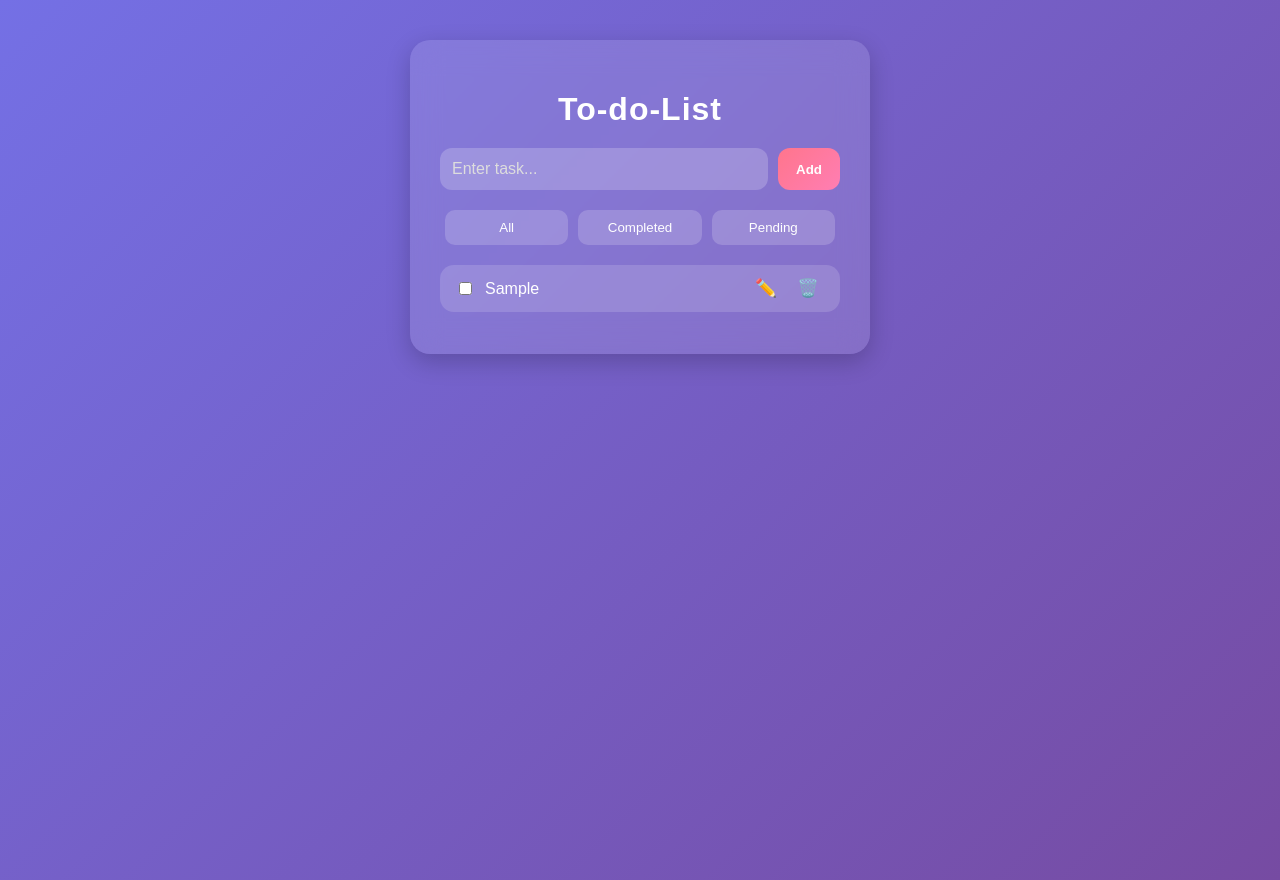
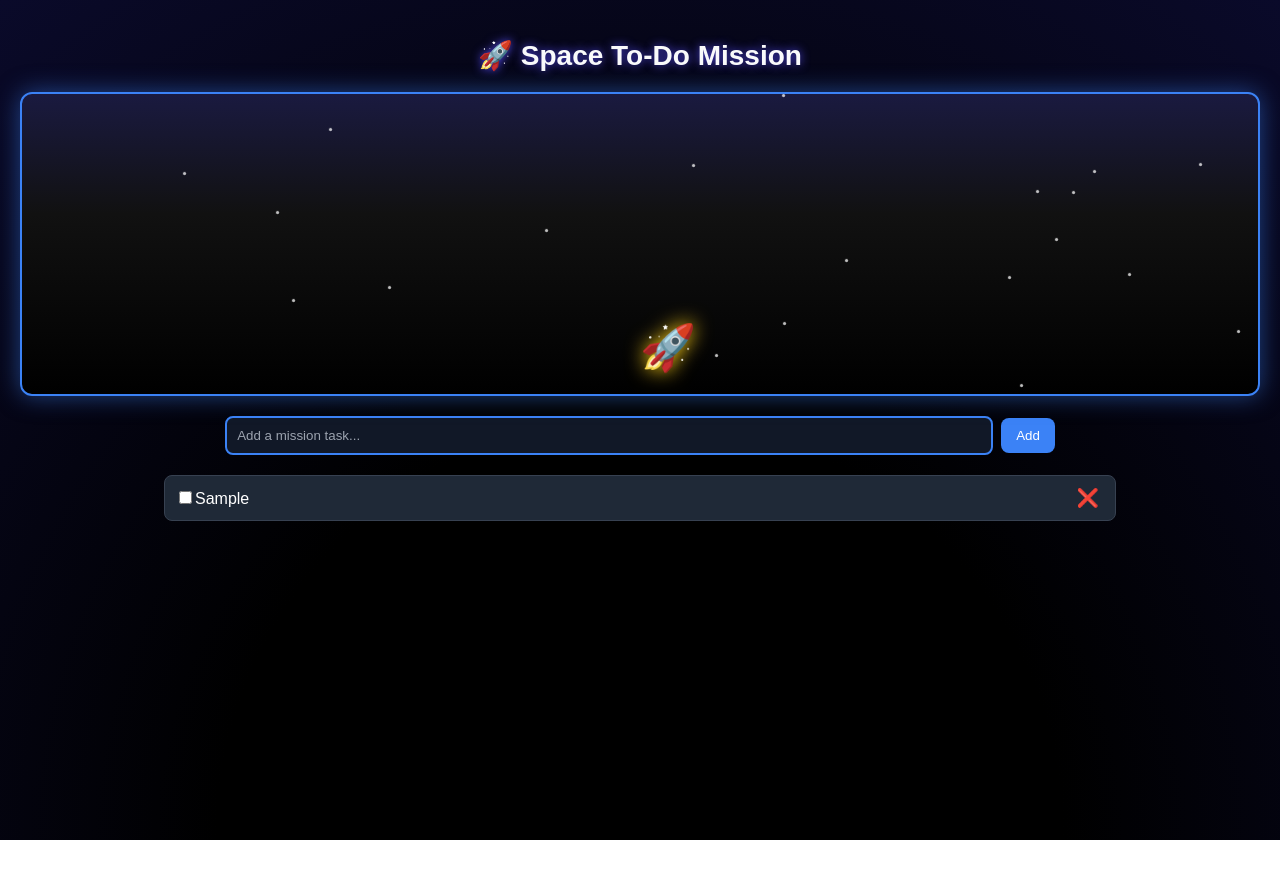
Before and after one commit to sharmilimohan/to-do-list, a React (Create React App) app: page / in a window 1280 px wide. Both pictures are taken after typing "Sample" into the empty fields and a click on the button "Add". After the commit the page ends 840 px from the top, so only its background shows below. Built offline with nearby package versions, Linux system fonts and the light colour scheme.

Commit message:
updated many

```diff
--- a/package.json
+++ b/package.json
@@ -8,11 +8,13 @@
     "@testing-library/jest-dom": "^6.8.0",
     "@testing-library/react": "^16.3.0",
     "@testing-library/user-event": "^13.5.0",
+    "framer-motion": "^12.23.12",
     "gh-pages": "^6.3.0",
     "react": "^19.1.1",
     "react-dom": "^19.1.1",
     "react-router-dom": "^7.8.2",
     "react-scripts": "5.0.1",
+    "recharts": "^3.1.2",
     "web-vitals": "^2.1.4"
   },
   "scripts": {
--- a/src/App.css
+++ b/src/App.css
@@ -1,176 +1,150 @@
-body {
-  margin: 0;
-  font-family: "Poppins", sans-serif;
-  background: linear-gradient(135deg, #7470e5, #764ba2);
+.app {
+  text-align: center;
+  font-family: "Orbitron", sans-serif;
+  background: radial-gradient(circle at bottom, #000 40%, #0a0a2a 100%);
+  color: white;
   min-height: 100vh;
-  display: flex;
-  justify-content: center;
-
-  align-items: flex-start;
-  padding: 40px;
-  color: #fff;
+  padding: 20px;
+  overflow-x: hidden;
 }
 
-.to-do-app {
-  background: rgba(255, 255, 255, 0.12);
-
-  backdrop-filter: blur(15px);
-  border-radius: 20px;
-  padding: 30px;
-  width: 400px;
-  box-shadow: 0 8px 25px rgba(0, 0, 0, 0.2);
-  animation: fadeIn 0.8s ease-in-out;
+h1 {
+  margin-bottom: 10px;
+  font-size: 28px;
+  color: #f9fafb;
+  text-shadow: 0 0 10px #4f46e5;
 }
 
-.insert-mp {
-  text-align: center;
-  font-size: 2rem;
-  margin-bottom: 20px;
-  color: #fff;
-
-  letter-spacing: 1px;
+.space-scene {
+  position: relative;
+  height: 300px;
+  background: linear-gradient(to top, #000, #111 60%, #1a1a40);
+  border: 2px solid #3b82f6;
+  border-radius: 12px;
+  margin: 20px auto;
+  overflow: hidden;
+  box-shadow: 0 0 25px rgba(59, 130, 246, 0.5);
 }
 
-.source-s {
-  display: flex;
-  gap: 10px  ;
-  margin-bottom: 20px;
+.star {
+  position: absolute;
+  width: 3px;
+  height: 3px;
+  background: white;
+  border-radius: 50%;
+  animation: twinkle 2s infinite alternate;
 }
 
-.border-to {
-  flex: 1;
-  padding: 12px;
-  border: none;
-  border-radius: 12px;
-  outline: none;
-  font-size: 1rem;
-  background: rgba(255, 255, 255, 0.2);
-  color: #fff;
+@keyframes twinkle {
+  from { opacity: 0.2; transform: scale(0.8); }
+  to   { opacity: 1; transform: scale(1.2); }
 }
 
-.border-to::placeholder {
-  color: #ddd;
+/* Rocket */
+.rocket {
+  font-size: 45px;
+  position: absolute;
+  left: 50%;
+  bottom: 20px;
+  transform: translateX(-50%);
+  filter: drop-shadow(0 0 10px #facc15);
 }
 
-.border-done {
-  padding: 12px 18px;
-  border: none;
-  border-radius: 12px;
-  background: linear-gradient(135deg, #ff758c, #ff7eb3);
-  color: #fff;
-
-
-
-  font-weight: bold;
-  cursor: pointer;
-  transition: 0.3s ease;
+/* Planets */
+.planet {
+  font-size: 50px;
+  position: absolute;
+  animation: float 5s ease-in-out infinite;
 }
 
-.border-done:hover {
-  transform: scale(1.05);
-  background: linear-gradient(135deg, #ff7eb3, #ff758c);
+.planet1 { left: 15%; bottom: 40%; }
+.planet2 { right: 15%; bottom: 60%; }
+
+@keyframes float {
+  0%, 100% { transform: translateY(0px); }
+  50% { transform: translateY(-10px); }
 }
 
-.counter {
-  display: flex;
-  justify-content: space-between;
-  margin-bottom: 20px;
+/* Galaxy */
+.galaxy {
+  font-size: 65px;
+  margin-top: 20px;
+  animation: spin 6s linear infinite;
+  text-shadow: 0 0 15px #a855f7, 0 0 25px #38bdf8;
 }
 
-
-
-
-.counter button {
-  flex: 1;
-  margin: 0 5px;
-  padding: 10px;
-  border: none;
-  border-radius: 10px;
-  background: rgba(255, 255, 255, 0.18);
-  color: #fff;
-  cursor: pointer;
-  transition: all 0.3s;
+@keyframes spin {
+  from { transform: rotate(0deg) scale(1); }
+  to { transform: rotate(360deg) scale(1.1); }
 }
 
-.counter button:hover {
-  background: rgba(255, 255, 255, 0.3);
-  transform: translateY(-2px);
+/* === Tasks Section === */
+.task-form {
+  margin: 20px 0;
 }
 
-.lungss {
+.task-form input {
+  padding: 10px;
+  width: 60%;
+  border-radius: 8px;
+  border: 2px solid #3b82f6;
+  background: #111827;
+  color: white;
+  outline: none;
+}
+
+.task-form input::placeholder {
+  color: #9ca3af;
+}
+
+.task-form button {
+  padding: 10px 15px;
+  margin-left: 8px;
+  border: none;
+  border-radius: 8px;
+  background: #3b82f6;
+  color: white;
+  cursor: pointer;
+  transition: 0.3s;
+}
+
+.task-form button:hover {
+  background: #2563eb;
+  transform: scale(1.05);
+}
+
+/* Task List */
+.tasks {
   list-style: none;
   padding: 0;
-  margin: 0;
 }
 
-.indexcore {
+.tasks li {
+  background: #1f2937;
+  margin: 6px auto;
+  padding: 10px;
+  border-radius: 8px;
   display: flex;
   justify-content: space-between;
   align-items: center;
-  background: rgba(255, 255, 255, 0.15);
-  margin-bottom: 12px;
-  padding: 12px 15px;
-
-  border-radius: 14px;
-  transition: 0.3s ease;
+  width: 75%;
+  border: 1px solid #374151;
+  transition: 0.3s;
 }
 
-.indexcore:hover {
-  background: rgba(255, 255, 255, 0.25);
-  transform: scale(1.02);
+.tasks li:hover {
+  background: #111827;
+  box-shadow: 0 0 8px rgba(59, 130, 246, 0.4);
 }
 
-
-.systemadd {
-  display: flex;
-  align-items: center;
-  gap: 10px;
+.tasks li.done {
+  text-decoration: line-through;
+  color: #9ca3af;
 }
 
-.systemadd span {
-  font-size: 1rem;
-}
-
-.line-through {
-  text-decoration: line-through;
-  color: #434242 !important;
-}
-
-.var1 {
-  display: flex;
-  gap: 8px;
-
-}
-
-.variable2,
-.textcore1 {
+.tasks button {
   background: transparent;
   border: none;
+  font-size: 18px;
   cursor: pointer;
-  font-size: 1.1rem;
-  transition: transform 0.2s;
 }
-
-.variable2:hover {
-  transform: scale(1.2);
-  color: #00e5ff;
-}
-
-.textcore1:hover {
-  transform: scale(1.2);
-
-  color: #ff5c5c;
-}
-
-@keyframes fadeIn {
-  from {
-    opacity: 0;
-    transform: translateY(10px);
-
-  }
-
-  to {
-    opacity: 1;
-    transform: translateY(0);
-  }
-}
--- a/src/App.js
+++ b/src/App.js
@@ -1,99 +1,76 @@
-import React, { useState, useEffect } from "react";
-import "./App.css";
-
-export default function TodoApp() {
+import React, { useState } from "react";
+import { motion } from "framer-motion";
+import "./App.css"
+export default function SpaceTodoApp() {
+  const MAX_TASKS = 50;
   const [tasks, setTasks] = useState([]);
   const [input, setInput] = useState("");
-  const [editingId, setEditingId] = useState(null);
-  const [filter, setFilter] = useState("all");
 
-  useEffect(() => {
-    const storedTasks = JSON.parse(localStorage.getItem("tasks"));
-    if (storedTasks) setTasks(storedTasks);
-  }, []);
+  const completedCount = tasks.filter((t) => t.done).length;
+  const percent = Math.round((completedCount / MAX_TASKS) * 100);
 
-  useEffect(() => {
-    localStorage.setItem("tasks", JSON.stringify(tasks));
-  }, [tasks]);
+  function addTask(e) {
+    e.preventDefault();
+    if (!input.trim()) return;
+    setTasks([{ id: Date.now(), text: input, done: false }, ...tasks]);
+    setInput("");
+  }
 
-  const addTask = () => {
-    if (input.trim() === "") return;
+  function toggleTask(id) {
+    setTasks(tasks.map((t) => (t.id === id ? { ...t, done: !t.done } : t)));
+  }
 
-    if (editingId !== null) {
-      const updatedTasks = tasks.map(task =>
-        task.id === editingId ? { ...task, text: input } : task
-      );
-      setTasks(updatedTasks);
-      setEditingId(null);
-    } else {
-      setTasks([...tasks, { id: Date.now(), text: input, completed: false }]);
-    }
-    setInput("");
-  };
-
-  const toggleTask = (id) => {
-    const updatedTasks = tasks.map(task =>
-      task.id === id ? { ...task, completed: !task.completed } : task
-    );
-    setTasks(updatedTasks);
-  };
-
-  const editTask = (id) => {
-    const taskToEdit = tasks.find(task => task.id === id);
-    setInput(taskToEdit.text);
-    setEditingId(id);
-  };
-
-  const deleteTask = (id) => {
-    setTasks(tasks.filter(task => task.id !== id));
-  };
-
-  const filteredTasks = tasks.filter((task) => {
-    if (filter === "completed") return task.completed;
-    if (filter === "pending") return !task.completed;
-    return true;
-  });
+  function removeTask(id) {
+    setTasks(tasks.filter((t) => t.id !== id));
+  }
 
   return (
-    <div className="to-do-app">
-      <h1 className="insert-mp">To-do-List</h1>
+    <div className="app">
+      <h1>🚀 Space To-Do Mission</h1>
+      <div className="space-scene">
+        {/* Stars */}
+        {[...Array(20)].map((_, i) => (
+          <div key={i} className="star" style={{ top: `${Math.random()*100}%`, left: `${Math.random()*100}%` }}></div>
+        ))}
 
-      <div className="source-s">
+        {/* Rocket */}
+        <motion.div
+          className="rocket"
+          initial={{ y: 200 }}
+          animate={{ y: -percent * 2 }}
+          transition={{ type: "spring", stiffness: 50 }}
+        >
+          🚀
+        </motion.div>
+
+        {/* Planets */}
+        {percent > 30 && <div className="planet planet1">🪐</div>}
+        {percent > 60 && <div className="planet planet2">🌍</div>}
+        {percent === 100 && <div className="galaxy">🌌✨</div>}
+      </div>
+
+      {/* Tasks */}
+      <form onSubmit={addTask} className="task-form">
         <input
-          type="text"
-          className="border-to"
-          placeholder="Enter task..."
           value={input}
           onChange={(e) => setInput(e.target.value)}
+          placeholder="Add a mission task..."
         />
-        <button onClick={addTask} className="border-done">
-          {editingId !== null ? "Update" : "Add"}
-        </button>
-      </div>
+        <button type="submit">Add</button>
+      </form>
 
-      <div className="counter">
-        <button onClick={() => setFilter("all")} className="rounded-1">All</button>
-        <button onClick={() => setFilter("completed")} className="rounded-2">Completed</button>
-        <button onClick={() => setFilter("pending")} className="rounded-3">Pending</button>
-      </div>
-
-      <ul className="lungss">
-        {filteredTasks.map((task) => (
-          <li key={task.id} className="indexcore">
-            <div className="systemadd">
+      <ul className="tasks">
+        {tasks.map((t) => (
+          <li key={t.id} className={t.done ? "done" : ""}>
+            <label>
               <input
                 type="checkbox"
-                checked={task.completed}
-                onChange={() => toggleTask(task.id)}
+                checked={t.done}
+                onChange={() => toggleTask(t.id)}
               />
-              <span className={`${task.completed ? "line-through text-gray-500" : ""}`}>
-                {task.text}
-              </span>
-            </div>
-            <div className="var1">
-              <button onClick={() => editTask(task.id)} className="variable2">✏️</button>
-              <button onClick={() => deleteTask(task.id)} className="textcore1">🗑️</button>
-            </div>
+              {t.text}
+            </label>
+            <button onClick={() => removeTask(t.id)}>❌</button>
           </li>
         ))}
       </ul>
```
Also changed, not shown: 1 other file (tests, documents, lock files or other folders).
